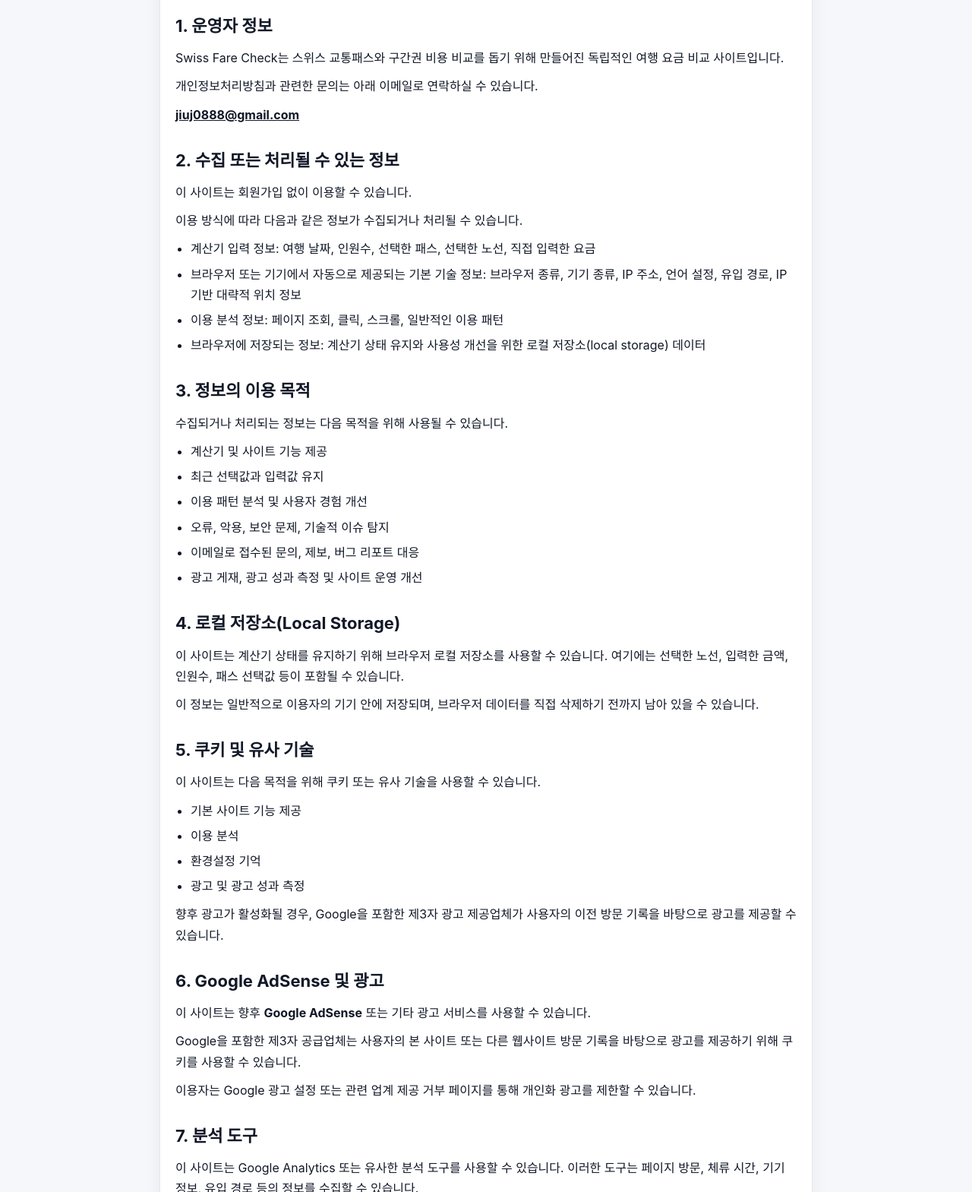
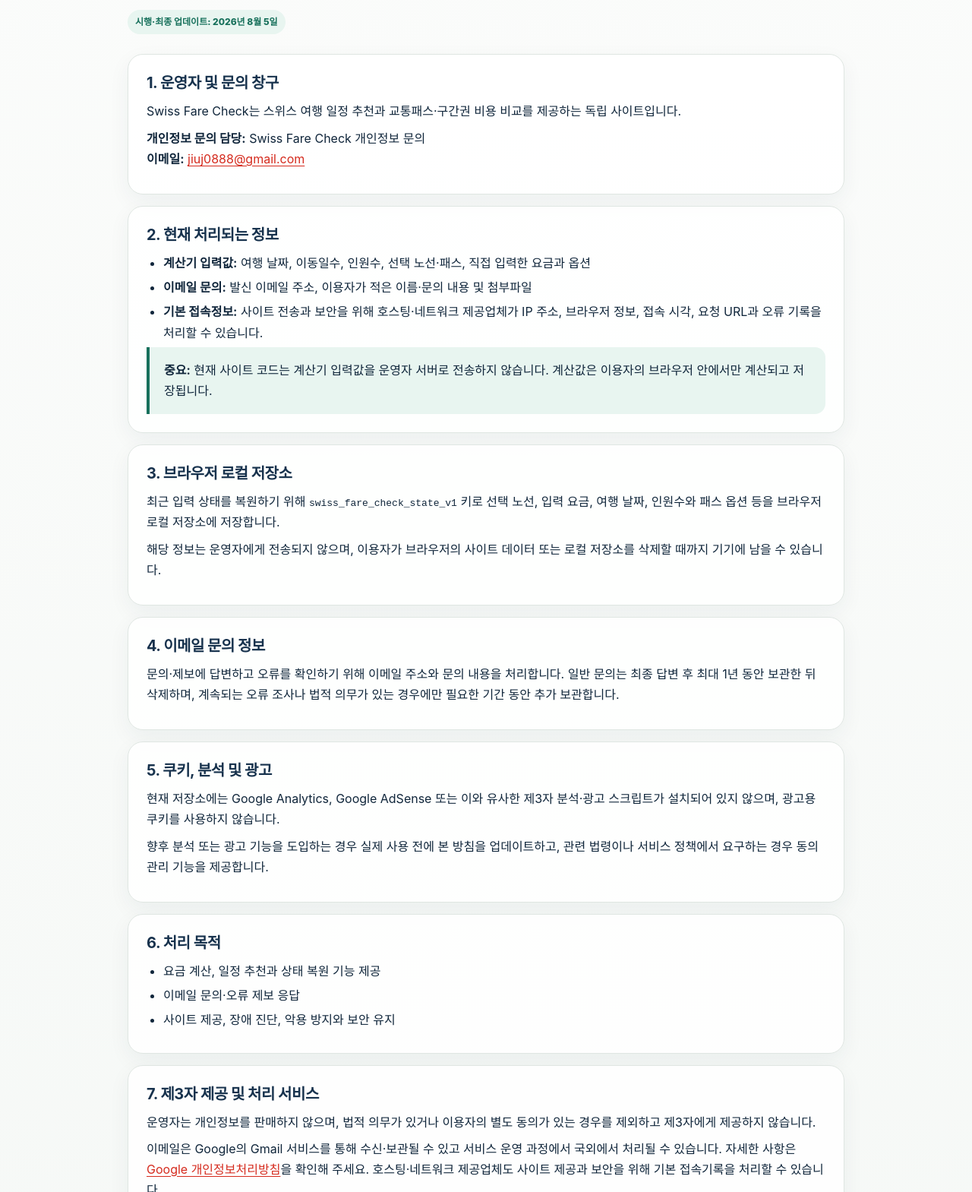
Before and after one commit to jiuj0888/Swiss, a plain HTML site: page privacy.html in a window 1280 px wide. Shown: the part 270-1839 px from the top of the page at 76% size. Drawn offline with Linux system fonts and the light colour scheme.

Commit message:
Rewrite privacy.html for current site

```diff
--- a/privacy.html
+++ b/privacy.html
@@ -1,144 +1,24 @@
-<!DOCTYPE html>
-<html lang="ko">
-<head>
-  <meta charset="utf-8" />
-  <meta name="viewport" content="width=device-width,initial-scale=1" />
-  <meta name="robots" content="noindex,follow">
-  <title>개인정보처리방침 | Swiss Fare Check</title>
-  <meta name="description" content="Swiss Fare Check 개인정보처리방침" />
-  <meta name="robots" content="index,follow" />
-  <link rel="canonical" href="https://swissfarecheck.com/privacy" />
-  <link rel="alternate" hreflang="ko" href="https://swissfarecheck.com/privacy" />
-  <link rel="alternate" hreflang="en" href="https://swissfarecheck.com/en/privacy" />
-  <link rel="alternate" hreflang="x-default" href="https://swissfarecheck.com/privacy" />
-  <style>
-    body{
-      font-family:-apple-system,BlinkMacSystemFont,"Segoe UI",Roboto,"Noto Sans KR",Arial,sans-serif;
-      margin:0;
-      background:#f6f7fb;
-      color:#111827;
-      line-height:1.7;
-    }
-    .container{
-      max-width:860px;
-      margin:0 auto;
-      padding:24px 16px 40px;
-    }
-    .card{
-      background:#fff;
-      border:1px solid #e5e7eb;
-      border-radius:16px;
-      padding:20px;
-      box-shadow:0 8px 24px rgba(17,24,39,0.06);
-    }
-    h1{font-size:28px;margin:0 0 10px}
-    h2{font-size:22px;margin:28px 0 10px}
-    h3{font-size:17px;margin:20px 0 8px}
-    p{margin:10px 0}
-    ul{margin:8px 0 0 20px;padding:0}
-    li{margin:6px 0}
-    a{color:inherit}
-    .toplink{display:inline-block;margin-bottom:14px;font-size:14px}
-    .muted{color:#6b7280;font-size:14px}
-  </style>
-</head>
-<body>
-  <div class="container">
-    <a class="toplink" href="/">← 메인으로 돌아가기</a>
-    <div class="card">
-      <h1>개인정보처리방침</h1>
-      <p class="muted">최종 업데이트: 2026년 3월 17일</p>
-
-      <p>Swiss Fare Check(이하 "사이트")는 이용자의 개인정보를 중요하게 생각합니다. 본 개인정보처리방침은 사이트 이용 시 어떤 정보가 수집되거나 처리될 수 있는지, 해당 정보가 어떻게 사용될 수 있는지, 그리고 이용자가 어떤 선택을 할 수 있는지를 설명합니다.</p>
-
-      <h2>1. 운영자 정보</h2>
-      <p>Swiss Fare Check는 스위스 교통패스와 구간권 비용 비교를 돕기 위해 만들어진 독립적인 여행 요금 비교 사이트입니다.</p>
-      <p>개인정보처리방침과 관련한 문의는 아래 이메일로 연락하실 수 있습니다.</p>
-      <p><strong><a href="mailto:jiuj0888@gmail.com">jiuj0888@gmail.com</a></strong></p>
-
-      <h2>2. 수집 또는 처리될 수 있는 정보</h2>
-      <p>이 사이트는 회원가입 없이 이용할 수 있습니다.</p>
-      <p>이용 방식에 따라 다음과 같은 정보가 수집되거나 처리될 수 있습니다.</p>
-      <ul>
-        <li>계산기 입력 정보: 여행 날짜, 인원수, 선택한 패스, 선택한 노선, 직접 입력한 요금</li>
-        <li>브라우저 또는 기기에서 자동으로 제공되는 기본 기술 정보: 브라우저 종류, 기기 종류, IP 주소, 언어 설정, 유입 경로, IP 기반 대략적 위치 정보</li>
-        <li>이용 분석 정보: 페이지 조회, 클릭, 스크롤, 일반적인 이용 패턴</li>
-        <li>브라우저에 저장되는 정보: 계산기 상태 유지와 사용성 개선을 위한 로컬 저장소(local storage) 데이터</li>
-      </ul>
-
-      <h2>3. 정보의 이용 목적</h2>
-      <p>수집되거나 처리되는 정보는 다음 목적을 위해 사용될 수 있습니다.</p>
-      <ul>
-        <li>계산기 및 사이트 기능 제공</li>
-        <li>최근 선택값과 입력값 유지</li>
-        <li>이용 패턴 분석 및 사용자 경험 개선</li>
-        <li>오류, 악용, 보안 문제, 기술적 이슈 탐지</li>
-        <li>이메일로 접수된 문의, 제보, 버그 리포트 대응</li>
-        <li>광고 게재, 광고 성과 측정 및 사이트 운영 개선</li>
-      </ul>
-
-      <h2>4. 로컬 저장소(Local Storage)</h2>
-      <p>이 사이트는 계산기 상태를 유지하기 위해 브라우저 로컬 저장소를 사용할 수 있습니다. 여기에는 선택한 노선, 입력한 금액, 인원수, 패스 선택값 등이 포함될 수 있습니다.</p>
-      <p>이 정보는 일반적으로 이용자의 기기 안에 저장되며, 브라우저 데이터를 직접 삭제하기 전까지 남아 있을 수 있습니다.</p>
-
-      <h2>5. 쿠키 및 유사 기술</h2>
-      <p>이 사이트는 다음 목적을 위해 쿠키 또는 유사 기술을 사용할 수 있습니다.</p>
-      <ul>
-        <li>기본 사이트 기능 제공</li>
-        <li>이용 분석</li>
-        <li>환경설정 기억</li>
-        <li>광고 및 광고 성과 측정</li>
-      </ul>
-      <p>향후 광고가 활성화될 경우, Google을 포함한 제3자 광고 제공업체가 사용자의 이전 방문 기록을 바탕으로 광고를 제공할 수 있습니다.</p>
-
-      <h2>6. Google AdSense 및 광고</h2>
-      <p>이 사이트는 향후 <strong>Google AdSense</strong> 또는 기타 광고 서비스를 사용할 수 있습니다.</p>
-      <p>Google을 포함한 제3자 공급업체는 사용자의 본 사이트 또는 다른 웹사이트 방문 기록을 바탕으로 광고를 제공하기 위해 쿠키를 사용할 수 있습니다.</p>
-      <p>이용자는 Google 광고 설정 또는 관련 업계 제공 거부 페이지를 통해 개인화 광고를 제한할 수 있습니다.</p>
-
-      <h2>7. 분석 도구</h2>
-      <p>이 사이트는 Google Analytics 또는 유사한 분석 도구를 사용할 수 있습니다. 이러한 도구는 페이지 방문, 체류 시간, 기기 정보, 유입 경로 등의 정보를 수집할 수 있습니다.</p>
-
-      <h2>8. 정보의 제공</h2>
-      <p>운영자는 개인정보를 판매하지 않습니다.</p>
-      <p>다만 다음과 같은 대상과 제한적으로 정보가 공유될 수 있습니다.</p>
-      <ul>
-        <li>분석 서비스 제공업체</li>
-        <li>광고 파트너</li>
-        <li>호스팅, 보안, 인프라 제공업체</li>
-        <li>법적 의무 이행 또는 사이트 보호를 위해 필요한 경우의 관계 기관</li>
-      </ul>
-
-      <h2>9. 해외 이용자</h2>
-      <p>이 사이트는 여러 국가에서 접근될 수 있습니다. 따라서 이용자의 정보는 이용자 거주 국가와 다른 국가에서 처리될 수 있으며, 해당 국가의 개인정보 보호법은 이용자 거주 지역과 다를 수 있습니다.</p>
-
-      <h2>10. 보관 기간</h2>
-      <p>운영자는 본 방침에 설명된 목적 달성에 필요한 범위 내에서만 정보를 보관합니다. 다만 법률상 더 긴 보관 기간이 필요한 경우 그에 따를 수 있습니다.</p>
-      <p>로컬 저장소 데이터는 이용자가 직접 삭제하거나 브라우저가 자동 삭제할 때까지 이용자의 기기에 남아 있을 수 있습니다.</p>
-
-      <h2>11. 이용자의 선택</h2>
-      <p>거주 지역에 따라 이용자는 개인정보에 대해 열람, 정정, 삭제, 처리 제한 등을 요청할 수 있는 권리가 있을 수 있습니다.</p>
-      <p>또한 이용자는 다음과 같은 선택을 할 수 있습니다.</p>
-      <ul>
-        <li>브라우저에서 쿠키 차단</li>
-        <li>로컬 저장소 및 브라우저 데이터 삭제</li>
-        <li>광고 설정에서 개인화 광고 제한</li>
-        <li>이메일을 통한 개인정보 관련 문의</li>
-      </ul>
-
-      <h2>12. 아동의 개인정보</h2>
-      <p>이 사이트는 일반 이용자를 대상으로 하며, 특정 아동을 대상으로 설계된 서비스는 아닙니다. 회원가입 등 아동 개인정보를 고의로 수집하는 기능은 제공하지 않습니다.</p>
-
-      <h2>13. 외부 링크</h2>
-      <p>이 사이트는 SBB, 교통 운영사, 지도 서비스 등 제3자 웹사이트로 연결되는 링크를 포함할 수 있습니다. 외부 사이트의 개인정보 처리 방식이나 콘텐츠에 대해서는 책임지지 않습니다.</p>
-
-      <h2>14. 방침 변경</h2>
-      <p>본 개인정보처리방침은 필요에 따라 변경될 수 있으며, 변경 시 이 페이지에 수정된 날짜와 함께 게시됩니다.</p>
-
-      <h2>15. 문의</h2>
-      <p>개인정보처리방침 또는 사이트 운영과 관련한 문의는 아래 이메일로 연락해 주세요.</p>
-      <p><strong><a href="mailto:jiuj0888@gmail.com">jiuj0888@gmail.com</a></strong></p>
-    </div>
-  </div>
-</body>
-</html>
+<!doctype html><html lang="ko"><head><meta charset="utf-8"><meta name="viewport" content="width=device-width,initial-scale=1"><title>개인정보처리방침 | Swiss Fare Check</title><meta name="description" content="Swiss Fare Check 개인정보처리방침"><link rel="canonical" href="https://swissfarecheck.com/privacy"><link rel="icon" href="/favicon.png"><style>
+:root{--navy:#17324d;--ink:#10263b;--red:#d52b1e;--red-soft:#fff0ee;--green:#18715c;--green-soft:#e8f5f0;--muted:#627381;--line:#dfe6e2;--paper:#f5f7f5;--max:1180px;--shadow:0 18px 50px rgba(23,50,77,.10)}
+*{box-sizing:border-box}html{scroll-behavior:smooth}body{margin:0;background:linear-gradient(180deg,#fbfcfb,#f2f6f3);color:var(--ink);font-family:Inter,Pretendard,"Noto Sans KR",system-ui,-apple-system,BlinkMacSystemFont,"Segoe UI",sans-serif;line-height:1.7}a{color:inherit;text-decoration:none}a:hover{color:var(--red)}.skip-link{position:absolute;left:-9999px;top:0;z-index:100}.skip-link:focus{left:14px;top:14px;padding:10px 14px;border-radius:10px;background:#fff;box-shadow:var(--shadow)}
+.site-header{position:sticky;top:0;z-index:20;border-bottom:1px solid rgba(223,230,226,.92);background:rgba(255,255,255,.92);backdrop-filter:blur(16px)}.header-inner{max-width:var(--max);min-height:68px;margin:auto;padding:10px 18px;display:flex;align-items:center;justify-content:space-between;gap:22px}.brand{display:inline-flex;align-items:center;gap:10px;flex:none}.brand-logo-wrap{width:50px;height:42px;border-radius:13px;overflow:hidden;display:grid;place-items:center;background:#fff;box-shadow:0 8px 22px rgba(23,50,77,.15);border:1px solid rgba(226,231,228,.95);flex:none}.brand-logo{width:100%;height:100%;object-fit:contain;display:block}.brand-copy{font-size:15px;font-weight:950;letter-spacing:-.03em}.brand-copy small{display:block;color:#667887;font-size:10px;letter-spacing:.14em}.header-nav{display:flex;align-items:center;justify-content:flex-end;gap:16px;flex-wrap:wrap;font-size:13px;font-weight:850}.nav-cta{padding:9px 13px;border-radius:999px;background:var(--navy);color:#fff!important}.lang-link{color:var(--red)}
+main{max-width:980px;margin:auto;padding:64px 18px 90px}.page-hero{margin-bottom:26px}.eyebrow{margin:0 0 8px;color:var(--red);font-size:12px;font-weight:950;letter-spacing:.14em;text-transform:uppercase}.page-hero h1{margin:0;font-size:clamp(34px,5vw,56px);line-height:1.08;letter-spacing:-.055em}.lead{max-width:780px;margin:18px 0 0;color:var(--muted);font-size:16px}.updated{display:inline-flex;margin-top:16px;padding:6px 10px;border-radius:999px;background:var(--green-soft);color:var(--green);font-size:12px;font-weight:850}
+.legal-stack{display:grid;gap:15px}.legal-section,.faq-item{padding:24px;border:1px solid var(--line);border-radius:20px;background:rgba(255,255,255,.92);box-shadow:0 9px 28px rgba(23,50,77,.055)}.legal-section h2,.faq-item h2{margin:0 0 10px;color:var(--navy);font-size:20px;line-height:1.35;letter-spacing:-.025em}.legal-section p,.faq-item p{margin:8px 0}.legal-section ul,.faq-item ul{margin:9px 0 0;padding-left:22px}.legal-section li,.faq-item li{margin:5px 0}.legal-section a,.faq-item a{color:var(--red);text-decoration:underline;text-underline-offset:3px}.notice{padding:17px 19px;border-left:4px solid var(--red);border-radius:0 14px 14px 0;background:var(--red-soft)}.good-note{padding:17px 19px;border-left:4px solid var(--green);border-radius:0 14px 14px 0;background:var(--green-soft)}.faq-list{display:grid;gap:13px}.faq-item h2{font-size:18px}.source-list{display:grid;gap:8px;padding-left:0!important;list-style:none}.source-list a{display:inline-flex;align-items:center;gap:6px;font-weight:850}.source-list a:after{content:"↗";font-size:12px}
+.site-footer{border-top:1px solid var(--line);background:#fff}.footer-inner{max-width:var(--max);margin:auto;padding:28px 18px 36px;display:grid;grid-template-columns:1fr auto;gap:30px}.footer-brand{display:inline-flex;align-items:center;gap:10px;font-weight:950}.footer-inner p{max-width:760px;margin:9px 0 0;color:var(--muted);font-size:12px}.contact-line{margin-top:13px;color:#52606b;font-size:12px}.contact-line a{text-decoration:underline;text-underline-offset:3px}.footer-links{display:flex;flex-wrap:wrap;gap:12px;align-content:start;justify-content:flex-end;color:#53616c;font-size:12px;font-weight:850}
+@media(max-width:900px){.header-inner{align-items:flex-start;flex-direction:column}.header-nav{justify-content:flex-start}.footer-inner{grid-template-columns:1fr}.footer-links{justify-content:flex-start}}@media(max-width:600px){main{padding-top:40px}.page-hero h1{font-size:36px}.legal-section,.faq-item{padding:18px}.header-nav{gap:10px;font-size:12px}.brand-copy small{display:none}}
+</style></head><body><a class="skip-link" href="#content">본문으로 바로가기</a><header class="site-header"><div class="header-inner"><a class="brand" href="/" aria-label="Swiss Fare Check 홈"><span class="brand-logo-wrap"><img class="brand-logo" src="/favicon.png" alt="Swiss Fare Check 로고" width="50" height="42"></span><span class="brand-copy">Swiss Fare Check<small>SWISS TRANSPORT COMPARISON</small></span></a><nav class="header-nav" aria-label="주요 메뉴"><a href="/route-recommend/">루트 추천</a><a href="/pass-compare/">패스 비교</a><a href="/manual-calculator/">직접 계산</a><a href="/faq">FAQ</a><a class="lang-link" href="/en/">EN</a><a class="nav-cta" href="/route-recommend/">내 여행 시작</a></nav></div></header><main id="content"><section class="page-hero"><p class="eyebrow">Privacy</p><h1>개인정보처리방침</h1><p class="lead">현재 사이트에서 실제로 처리되는 정보와 이용자가 선택할 수 있는 방법을 설명합니다.</p><span class="updated">시행·최종 업데이트: 2026년 8월 5일</span></section><div class="legal-stack">
+<section class="legal-section"><h2>1. 운영자 및 문의 창구</h2><p>Swiss Fare Check는 스위스 여행 일정 추천과 교통패스·구간권 비용 비교를 제공하는 독립 사이트입니다.</p><p><b>개인정보 문의 담당:</b> Swiss Fare Check 개인정보 문의<br><b>이메일:</b> <a href="mailto:jiuj0888@gmail.com">jiuj0888@gmail.com</a></p></section>
+<section class="legal-section"><h2>2. 현재 처리되는 정보</h2><ul><li><b>계산기 입력값:</b> 여행 날짜, 이동일수, 인원수, 선택 노선·패스, 직접 입력한 요금과 옵션</li><li><b>이메일 문의:</b> 발신 이메일 주소, 이용자가 적은 이름·문의 내용 및 첨부파일</li><li><b>기본 접속정보:</b> 사이트 전송과 보안을 위해 호스팅·네트워크 제공업체가 IP 주소, 브라우저 정보, 접속 시각, 요청 URL과 오류 기록을 처리할 수 있습니다.</li></ul><div class="good-note"><b>중요:</b> 현재 사이트 코드는 계산기 입력값을 운영자 서버로 전송하지 않습니다. 계산값은 이용자의 브라우저 안에서만 계산되고 저장됩니다.</div></section>
+<section class="legal-section"><h2>3. 브라우저 로컬 저장소</h2><p>최근 입력 상태를 복원하기 위해 <code>swiss_fare_check_state_v1</code> 키로 선택 노선, 입력 요금, 여행 날짜, 인원수와 패스 옵션 등을 브라우저 로컬 저장소에 저장합니다.</p><p>해당 정보는 운영자에게 전송되지 않으며, 이용자가 브라우저의 사이트 데이터 또는 로컬 저장소를 삭제할 때까지 기기에 남을 수 있습니다.</p></section>
+<section class="legal-section"><h2>4. 이메일 문의 정보</h2><p>문의·제보에 답변하고 오류를 확인하기 위해 이메일 주소와 문의 내용을 처리합니다. 일반 문의는 최종 답변 후 최대 1년 동안 보관한 뒤 삭제하며, 계속되는 오류 조사나 법적 의무가 있는 경우에만 필요한 기간 동안 추가 보관합니다.</p></section>
+<section class="legal-section"><h2>5. 쿠키, 분석 및 광고</h2><p>현재 저장소에는 Google Analytics, Google AdSense 또는 이와 유사한 제3자 분석·광고 스크립트가 설치되어 있지 않으며, 광고용 쿠키를 사용하지 않습니다.</p><p>향후 분석 또는 광고 기능을 도입하는 경우 실제 사용 전에 본 방침을 업데이트하고, 관련 법령이나 서비스 정책에서 요구하는 경우 동의 관리 기능을 제공합니다.</p></section>
+<section class="legal-section"><h2>6. 처리 목적</h2><ul><li>요금 계산, 일정 추천과 상태 복원 기능 제공</li><li>이메일 문의·오류 제보 응답</li><li>사이트 제공, 장애 진단, 악용 방지와 보안 유지</li></ul></section>
+<section class="legal-section"><h2>7. 제3자 제공 및 처리 서비스</h2><p>운영자는 개인정보를 판매하지 않으며, 법적 의무가 있거나 이용자의 별도 동의가 있는 경우를 제외하고 제3자에게 제공하지 않습니다.</p><p>이메일은 Google의 Gmail 서비스를 통해 수신·보관될 수 있고 서비스 운영 과정에서 국외에서 처리될 수 있습니다. 자세한 사항은 <a href="https://policies.google.com/privacy" target="_blank" rel="noopener noreferrer">Google 개인정보처리방침</a>을 확인해 주세요. 호스팅·네트워크 제공업체도 사이트 제공과 보안을 위해 기본 접속기록을 처리할 수 있습니다.</p></section>
+<section class="legal-section"><h2>8. 보유기간 및 파기</h2><ul><li>로컬 저장소: 이용자가 브라우저 데이터를 삭제할 때까지</li><li>일반 이메일 문의: 최종 답변 후 최대 1년</li><li>운영자가 별도로 저장하지 않는 호스팅 로그: 해당 제공업체의 설정과 정책에 따름</li></ul><p>보유 목적이 끝난 이메일과 첨부파일은 계정의 삭제 기능으로 파기하며, 별도 백업에 남는 경우 제공업체의 백업 주기에 따라 삭제됩니다.</p></section>
+<section class="legal-section"><h2>9. 이용자의 권리와 행사방법</h2><p>이용자는 본인에 관한 이메일 문의 정보의 열람, 정정, 삭제 또는 처리정지를 요청할 수 있습니다. 위 이메일로 요청하면 본인 확인 후 합리적인 기간 안에 답변합니다. 브라우저에만 저장된 계산값은 운영자가 열람하거나 삭제할 수 없으므로 이용자가 브라우저 설정에서 직접 삭제해야 합니다.</p></section>
+<section class="legal-section"><h2>10. 아동의 정보</h2><p>회원가입이나 아동 대상 프로필 기능을 제공하지 않습니다. 계산기의 연령별 인원수는 요금 계산 목적으로 이용자의 브라우저에서만 처리됩니다. 아동이 이메일을 보내는 경우 보호자의 도움을 받는 것을 권장합니다.</p></section>
+<section class="legal-section"><h2>11. 안전성 확보</h2><p>사이트는 HTTPS를 사용하고, 계산 입력값을 외부 서버로 보내지 않는 구조를 유지하며, 외부 링크에는 필요한 보안 속성을 적용합니다. 이메일 계정과 저장소 접근권한도 제한적으로 관리합니다.</p></section>
+<section class="legal-section"><h2>12. 외부 링크</h2><p>SBB, 교통 운영사, Google, Instagram 등 외부 사이트를 방문하면 해당 사업자의 정책이 적용됩니다. 외부 링크를 클릭하기 전까지 계산기 입력값이 그 사이트로 전달되지는 않습니다.</p></section>
+<section class="legal-section"><h2>13. 변경 및 고지</h2><p>처리 방식이 바뀌면 이 페이지의 시행일과 내용을 수정합니다. 분석·광고처럼 처리 범위가 크게 달라지는 기능은 적용 전에 방침과 필요한 동의 절차를 먼저 마련합니다.</p></section>
+<section class="legal-section"><h2>14. 문의 및 권리구제</h2><p>개인정보 관련 문의: <a href="mailto:jiuj0888@gmail.com">jiuj0888@gmail.com</a></p><p>추가 상담이 필요한 경우 개인정보침해 신고센터(국번 없이 118), 개인정보분쟁조정위원회 등 관련 기관을 이용할 수 있습니다.</p></section>
+</div></main><footer class="site-footer"><div class="footer-inner"><div><a class="footer-brand" href="/"><span class="brand-logo-wrap"><img class="brand-logo" src="/favicon.png" alt="" width="50" height="42" loading="lazy"></span>Swiss Fare Check</a><p>독립적인 여행 계획·요금 비교 도구입니다. 실제 구매 전 SBB와 공식 운영사에서 최종 가격, 유효범위 및 예약 조건을 확인해 주세요.</p><div class="contact-line"><b>문의</b> · <a href="mailto:jiuj0888@gmail.com">jiuj0888@gmail.com</a> &nbsp; | &nbsp; <a href="https://www.instagram.com/swissfarecheck/" target="_blank" rel="noopener noreferrer">Instagram @swissfarecheck</a> &nbsp; | &nbsp; <b>자발적 후원</b> · 토스 1000-3296-6395</div></div><nav class="footer-links" aria-label="하단 메뉴"><a href="/privacy">개인정보처리방침</a><a href="/faq">FAQ</a><a href="/terms">이용약관·면책고지</a><a href="/en/">English</a></nav></div></footer></body></html>
```
